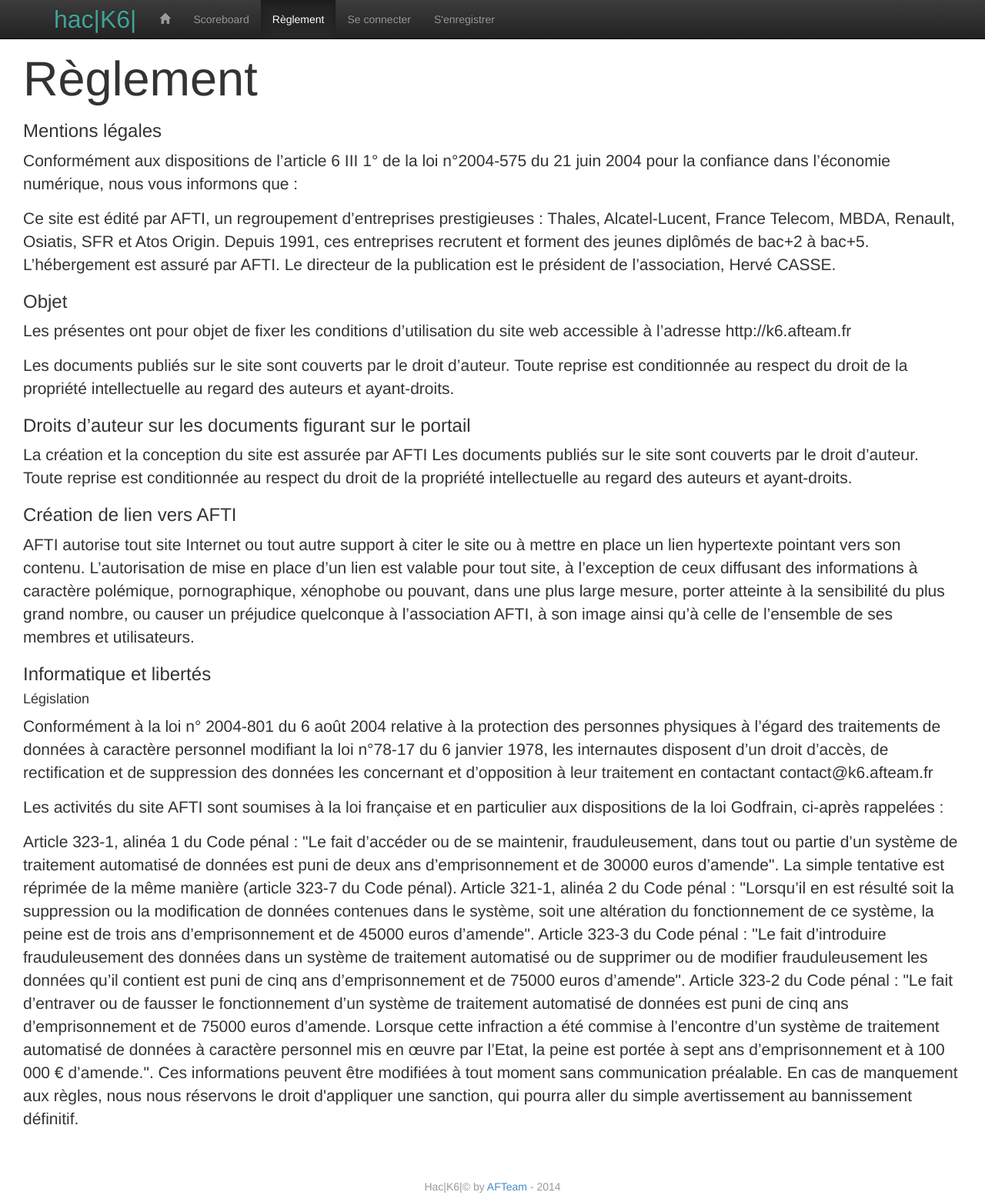
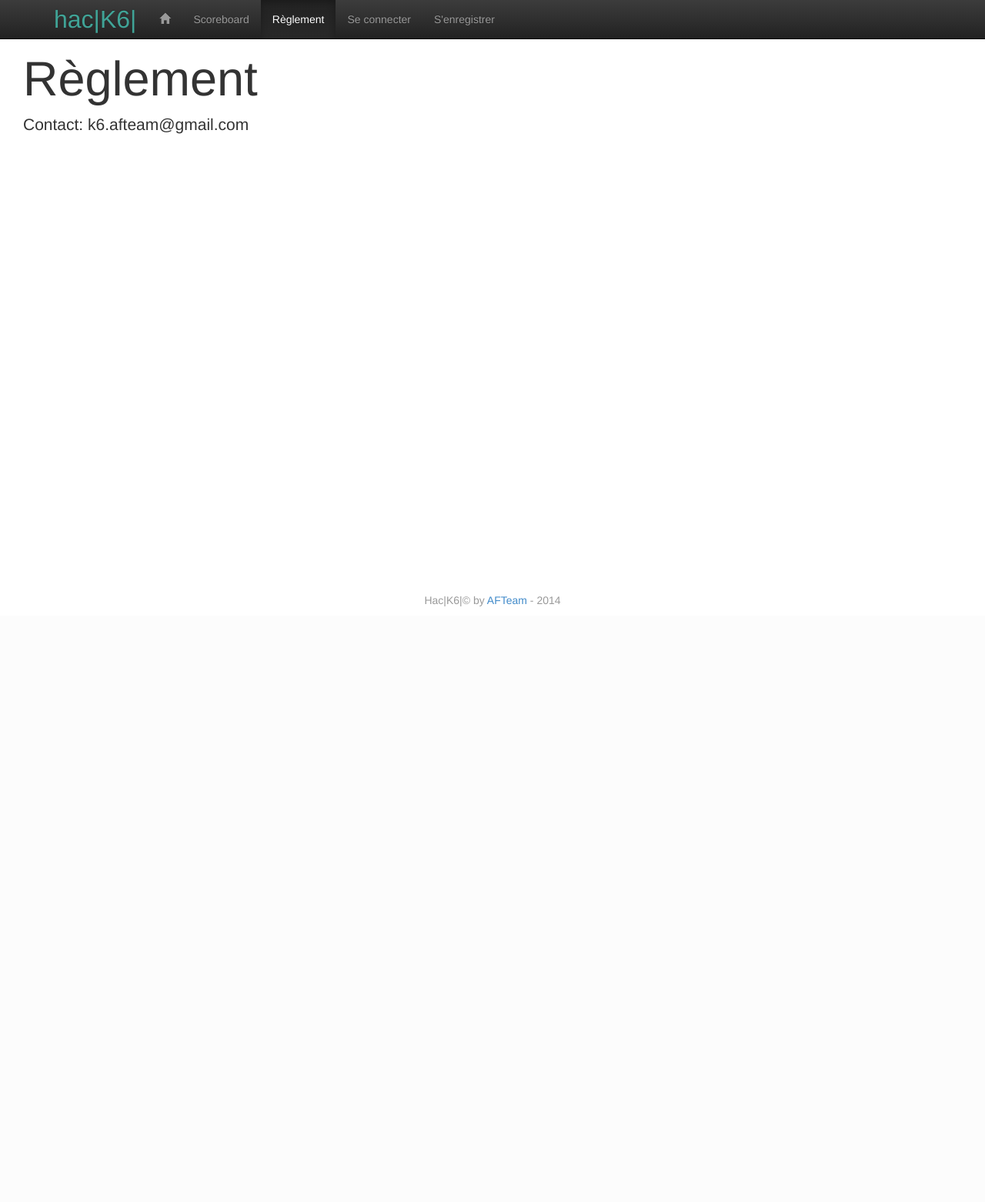
Before and after one commit to Crypt0-M3lon/k6, a Django app: page /reglement in a window 1280 px wide. Shown: the whole page at 77% size. After the commit the page ends 788 px from the top, so only its background shows below. Run offline with Django 3.2, Linux system fonts and the light colour scheme; some libraries are stand-ins or nearby versions.

Commit message:
probleme d'affichage du user si non existant + fix reglement

```diff
--- a/site_ctf/templates/reglement.html
+++ b/site_ctf/templates/reglement.html
@@ -6,48 +6,7 @@
 
 <h1>Règlement</h1>
 
-<h3>Mentions légales</h3>
-
-<p>Conformément aux dispositions de l’article 6 III 1° de la loi n°2004-575 du 21 juin 2004 pour la confiance dans l’économie numérique, nous vous informons que :
-</p>
-<p> Ce site est édité par AFTI, un regroupement d’entreprises prestigieuses : Thales, Alcatel-Lucent, France Telecom, MBDA, Renault, Osiatis, SFR et Atos Origin. Depuis 1991, ces entreprises recrutent et forment des jeunes diplômés de bac+2 à bac+5.
-        L’hébergement est assuré par AFTI.
-            Le directeur de la publication est le président de l’association, Hervé CASSE.
-</p>
-<h3> Objet</h3>
-<p>
-            Les présentes ont pour objet de fixer les conditions d’utilisation du site web accessible à l’adresse http://k6.afteam.fr
-</p>
-<p>            Les documents publiés sur le site sont couverts par le droit d’auteur. Toute reprise est conditionnée au respect du droit de la propriété intellectuelle au regard des auteurs et ayant-droits.
-</p>
-<h3> Droits d’auteur sur les documents figurant sur le portail</h3>
-<p>
-            La création et la conception du site est assurée par AFTI
-            Les documents publiés sur le site sont couverts par le droit d’auteur. Toute reprise est conditionnée au respect du droit de la propriété intellectuelle au regard des auteurs et ayant-droits.
-</p>
-<h3>         Création de lien vers AFTI</h3>
-
-<p>AFTI autorise tout site Internet ou tout autre support à citer le site ou à mettre en place un lien hypertexte pointant vers son contenu. L’autorisation de mise en place d’un lien est valable pour tout site, à l’exception de ceux diffusant des informations à caractère polémique, pornographique, xénophobe ou pouvant, dans une plus large mesure, porter atteinte à la sensibilité du plus grand nombre, ou causer un préjudice quelconque à l’association AFTI, à son image ainsi qu’à celle de l’ensemble de ses membres et utilisateurs.
-
-<h3>Informatique et libertés</h3>
-
-<h4>Législation</h4>
-
-<p>Conformément à la loi n° 2004-801 du 6 août 2004 relative à la protection des personnes physiques à l’égard des traitements de données à caractère personnel modifiant la loi n°78-17 du 6 janvier 1978, les internautes disposent d’un droit d’accès, de rectification et de suppression des données les concernant et d’opposition à leur traitement en contactant contact@k6.afteam.fr</p>
+<p>Contact: k6.afteam@gmail.com</p>
 
 
-<p>Les activités du site AFTI sont soumises à la loi française et en particulier aux dispositions de la loi Godfrain, ci-après rappelées :</p>
-
-<p>Article 323-1, alinéa 1 du Code pénal : "Le fait d’accéder ou de se maintenir, frauduleusement, dans tout ou partie d’un système de traitement automatisé de données est puni de deux ans d’emprisonnement et de 30000 euros d’amende". La simple tentative est réprimée de la même manière (article 323-7 du Code pénal).
-
-            Article 321-1, alinéa 2 du Code pénal : "Lorsqu’il en est résulté soit la suppression ou la modification de données contenues dans le système, soit une altération du fonctionnement de ce système, la peine est de trois ans d’emprisonnement et de 45000 euros d’amende".
-
-            Article 323-3 du Code pénal : "Le fait d’introduire frauduleusement des données dans un système de traitement automatisé ou de supprimer ou de modifier frauduleusement les données qu’il contient est puni de cinq ans d’emprisonnement et de 75000 euros d’amende".
-
-            Article 323-2 du Code pénal : "Le fait d’entraver ou de fausser le fonctionnement d’un système de traitement automatisé de données est puni de cinq ans d’emprisonnement et de 75000 euros d’amende. Lorsque cette infraction a été commise à l’encontre d’un système de traitement automatisé de données à caractère personnel mis en œuvre par l’Etat, la peine est portée à sept ans d’emprisonnement et à 100 000 € d’amende.".
-            Ces informations peuvent être modifiées à tout moment sans communication préalable.
-
-            En cas de manquement aux règles, nous nous réservons le droit d'appliquer une sanction, qui pourra aller du simple avertissement au bannissement définitif.
-            </p>
-
 {% endblock %}
--- a/site_ctf/views.py
+++ b/site_ctf/views.py
@@ -205,7 +205,7 @@ def view_user(request, userID):
             validations_all[chall.categorie.name].append((calendar.timegm(validation.timestamp.utctimetuple())*1000,total_points_categorie[chall.categorie.name],print_chall))
         return render(request, 'view_user.html',{'user_':u,'vals':dic,'ok_graph':ok_graph,'pie':pie, 'validations':validations_total, 'validations_all':validations_all})
     except User.DoesNotExist:
-        return None
+        return redirect('accueil')
 
 def view_scoreboard(request):
     user_point = []
```
